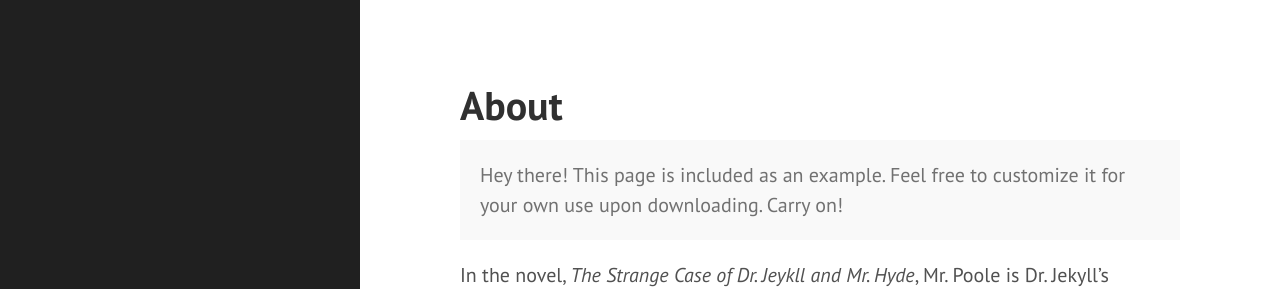
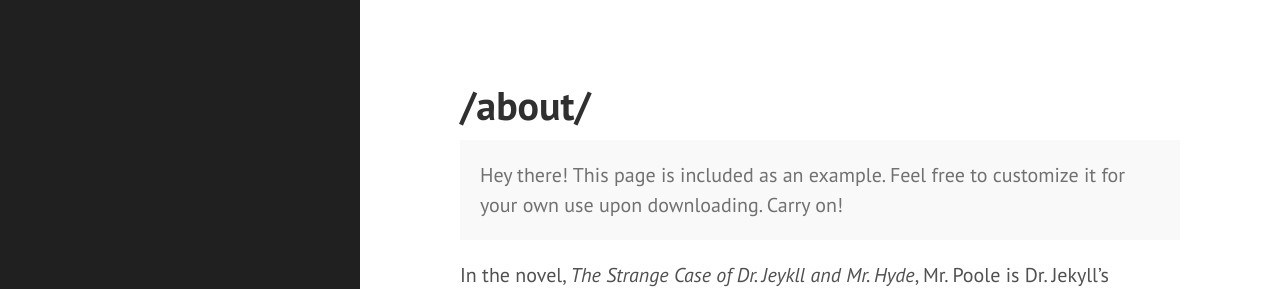
Before and after one commit to Rose-J/Bayesian, a Jekyll site: the page built from about.md, in a window 1280 px wide and 1058 px high. Shown: the top 289 px of the window. Built offline with Jekyll 4.4.1, drawn with Linux system fonts in a browser that asks for light colours; Markdown is read by kramdown in place of the engine named in the settings.

Commit message:
Update page.html

```diff
--- a/_layouts/page.html
+++ b/_layouts/page.html
@@ -3,6 +3,6 @@
 ---
 
 <div class="page">
-  <h1 class="page-title">{{ page.title }}</h1>
+  <h1 class="page-title">{{ page.url }}</h1>
   {{ content }}
 </div>
```
